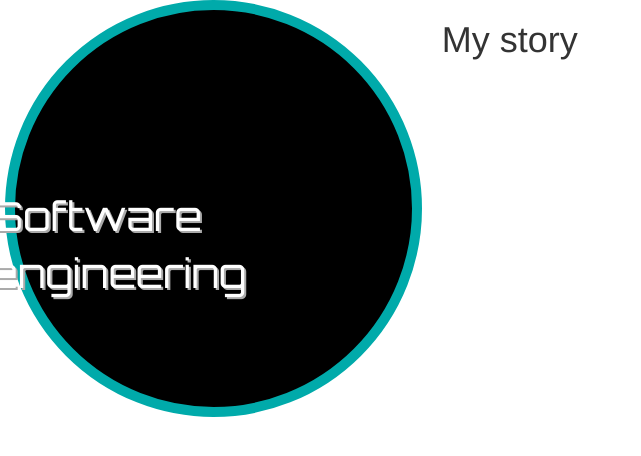
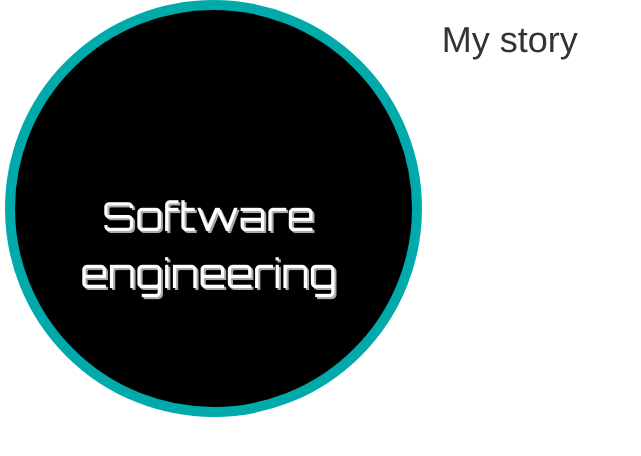
Before and after one commit to dfenders/portfolio, a Jekyll site: the page built from soften.html, in a window 1280 px wide. Shown: the top 456 px of the page, without its empty margins (0-641 px from the left). Built offline with Jekyll 4.4.1, drawn with Linux system fonts in a browser that asks for light colours.

Commit message:
Update soften.html

```diff
--- a/soften.html
+++ b/soften.html
@@ -3,7 +3,7 @@ layout: default
 tag: Software engineering
 ---
 <div class="row">
-	<div class="col-md-4">
+	<div class="col-md-4 alignMiddle">
 		<div class="circle"></div>
 		<div class="circleText">{{ page.tag }}</div>
 	</div>
```
